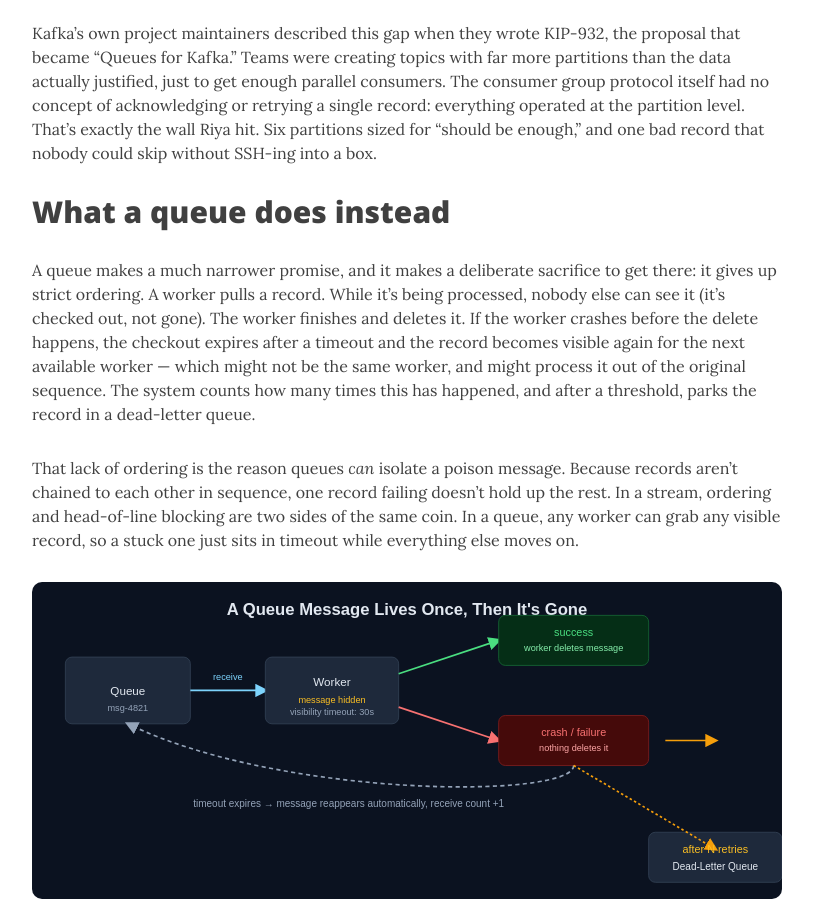
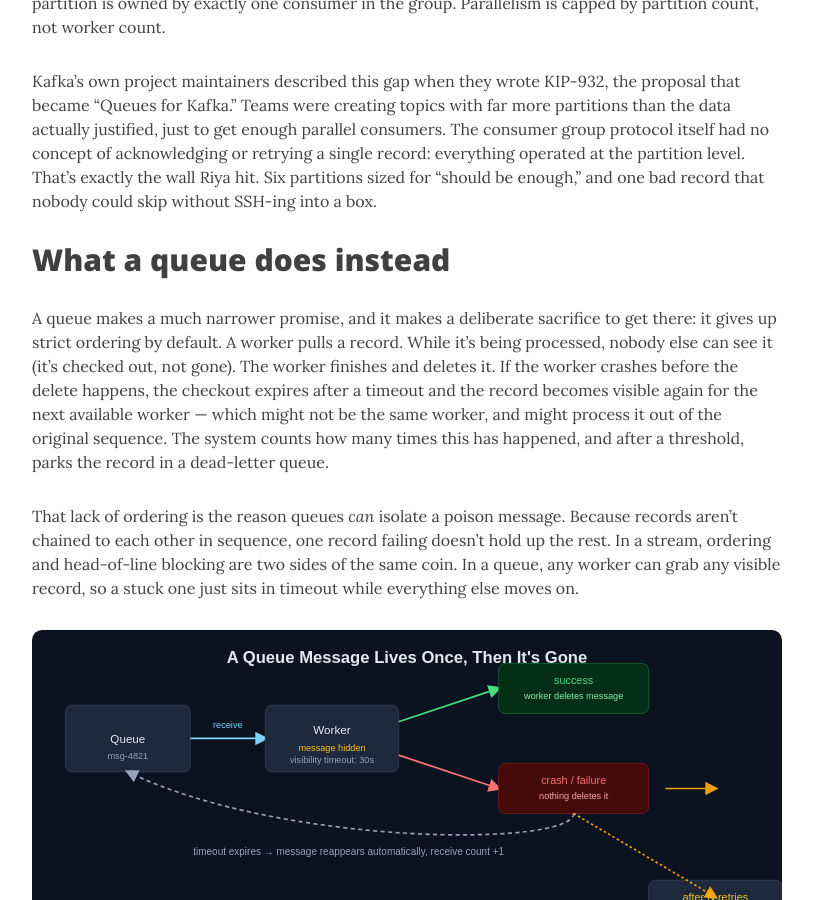
Before and after one commit to shahbazahmed1269/shahbazahmed1269.github.io, a Jekyll site: the page built from _posts/2026-07-23-streams-are-not-queues.md, in a window 1280 px wide and 900 px high, scrolled down 2925 px. Shown: the whole window, without its empty margins (233-1046 px from the left). Built offline with Jekyll 4.4.1, drawn with Linux system fonts in a browser that asks for light colours; nearby versions of some CDN libraries; comment, search, counter and statistics services are not loaded; some of the changed text lies outside the part shown.

Commit message:
Updated the streams vs queues post based on review comments from LinkedIn post

```diff
--- a/_posts/2026-07-23-streams-are-not-queues.md
+++ b/_posts/2026-07-23-streams-are-not-queues.md
@@ -55,7 +55,7 @@ Kafka's own project maintainers described this gap when they wrote KIP-932, the
 
 ## What a queue does instead
 
-A queue makes a much narrower promise, and it makes a deliberate sacrifice to get there: it gives up strict ordering. A worker pulls a record. While it's being processed, nobody else can see it (it's checked out, not gone). The worker finishes and deletes it. If the worker crashes before the delete happens, the checkout expires after a timeout and the record becomes visible again for the next available worker — which might not be the same worker, and might process it out of the original sequence. The system counts how many times this has happened, and after a threshold, parks the record in a dead-letter queue.
+A queue makes a much narrower promise, and it makes a deliberate sacrifice to get there: it gives up strict ordering by default. A worker pulls a record. While it's being processed, nobody else can see it (it's checked out, not gone). The worker finishes and deletes it. If the worker crashes before the delete happens, the checkout expires after a timeout and the record becomes visible again for the next available worker — which might not be the same worker, and might process it out of the original sequence. The system counts how many times this has happened, and after a threshold, parks the record in a dead-letter queue.
 
 That lack of ordering is the reason queues _can_ isolate a poison message. Because records aren't chained to each other in sequence, one record failing doesn't hold up the rest. In a stream, ordering and head-of-line blocking are two sides of the same coin. In a queue, any worker can grab any visible record, so a stuck one just sits in timeout while everything else moves on.
 
```
Also changed, not shown: other parts of _posts/2026-07-23-streams-are-not-queues.md (+4 -2 lines).
